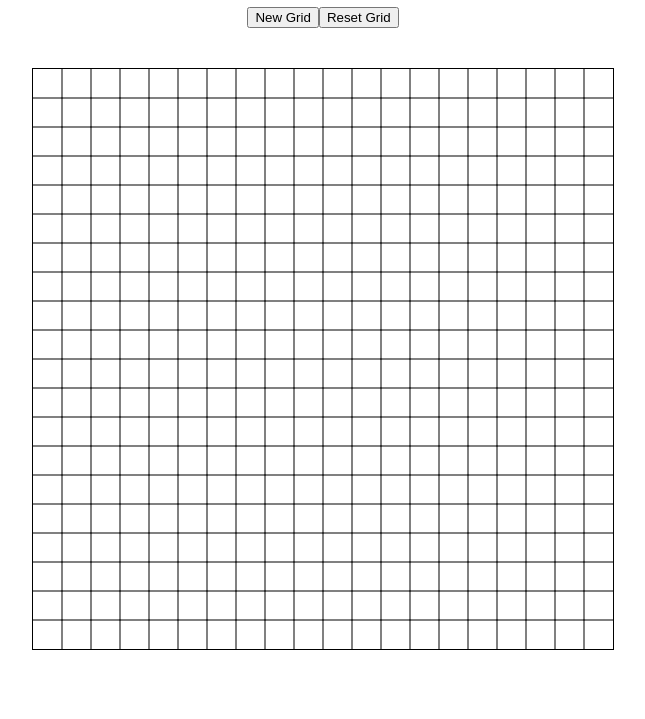
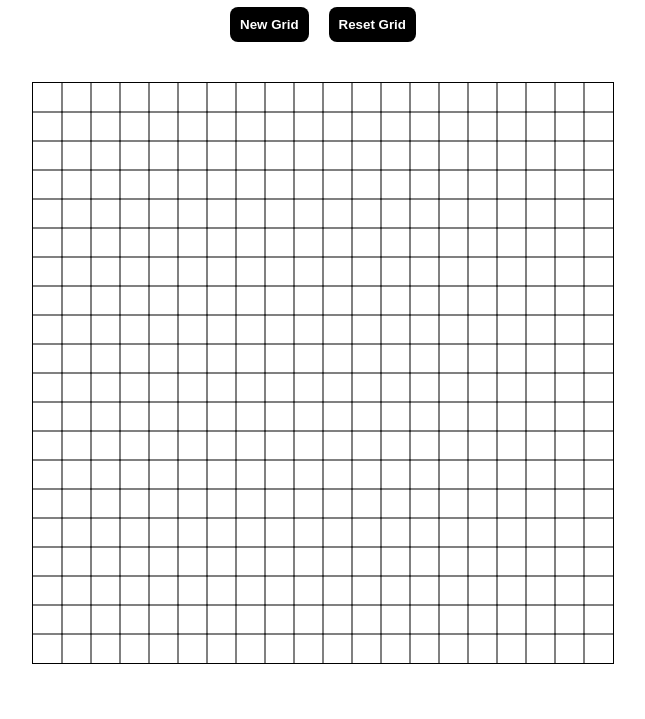
Before and after one commit to NathanHoang02/eas, a plain HTML site: page index.html in a window 1280 px wide. Shown: the part 81-800 px from the top of the page, without its empty margins (317-962 px from the left). Drawn offline with Linux system fonts and the light colour scheme.

Commit message:
Refactoring and adding the logo

```diff
--- a/eas.js
+++ b/eas.js
@@ -18,38 +18,37 @@ let gridNumber = 20
 
 let gridSize = gridItemSize / gridNumber
 
+// Class attributes
 headerTitle.setAttribute('class','title')
 
 gridContainer.setAttribute('class','gridContainer')
 
 btnContainer.setAttribute('class','btnContainer')
 
+// Text element values
 headerTitle.innerText='Etch A Sketch'
 
 btnCreateNewGrid.textContent='New Grid'
 
 btnResetGrid.textContent='Reset Grid'
 
-container.append(headerTitle, btnCreateNewGrid, btnResetGrid, gridContainer)
-
+// Grid containers
 gridContainer.style.width=`${gridItemSize}px`
 
 gridContainer.style.height=`${gridItemSize}px`
 
+// Listeners
 btnCreateNewGrid.addEventListener('click', ()=>newGridHandler())
 
-btnResetGrid.addEventListener('click', ()=>btnResetGridColor())
+btnResetGrid.addEventListener('click', ()=>resetGridColor())
 
+// Adding to container
 btnContainer.append(btnCreateNewGrid, btnResetGrid)
 
 container.append(headerTitle, btnContainer, gridContainer)
 
+// Initilalization
 updateNewGrid(gridNumber, gridSize)
-
-function updateNewGrid(gridNumber, gridSize)
-{
-   clearGrid()
-}
 
 function newGridHandler()
 {
@@ -74,6 +73,10 @@ function newGridHandler()
 
 }
 
+function updateNewGrid(gridNumber, gridSize)
+{
+   clearGrid()
+
 for (let index = 0; index < (gridNumber * gridNumber); index++)
     {
         const gridBox = document.createElement('div')
@@ -94,7 +97,7 @@ for (let index = 0; index < (gridNumber * gridNumber); index++)
         })
         gridContainer.append(gridBox)
     }
-
+}
 
 function clearGrid()
 {
--- a/index.html
+++ b/index.html
@@ -5,6 +5,7 @@
     <meta name="viewport" content="width=device-width, initial-scale=1.0">
     <title>Etch A Sketch</title>
     <link rel="stylesheet" href="style.css">
+    <link rel="icon" href="file.svg">
     <script src="eas.js" defer></script>
 </head>
 <body>
--- a/style.css
+++ b/style.css
@@ -13,3 +13,26 @@
     margin-top: 40px;
     border:1px solid black;
 }
+
+.btnContainer
+{
+    display: flex;
+    gap: 20px;
+}
+
+button
+{
+    background-color: black;
+    color: white;
+    padding: 10px;
+    font-weight: bolder;
+    border: none;
+    border-radius: 8px;
+    transition: .3s;
+}
+
+button:hover
+{
+    background-color: greenyellow;
+    cursor: pointer;
+}
```
Also changed, not shown: file.svg (added).
